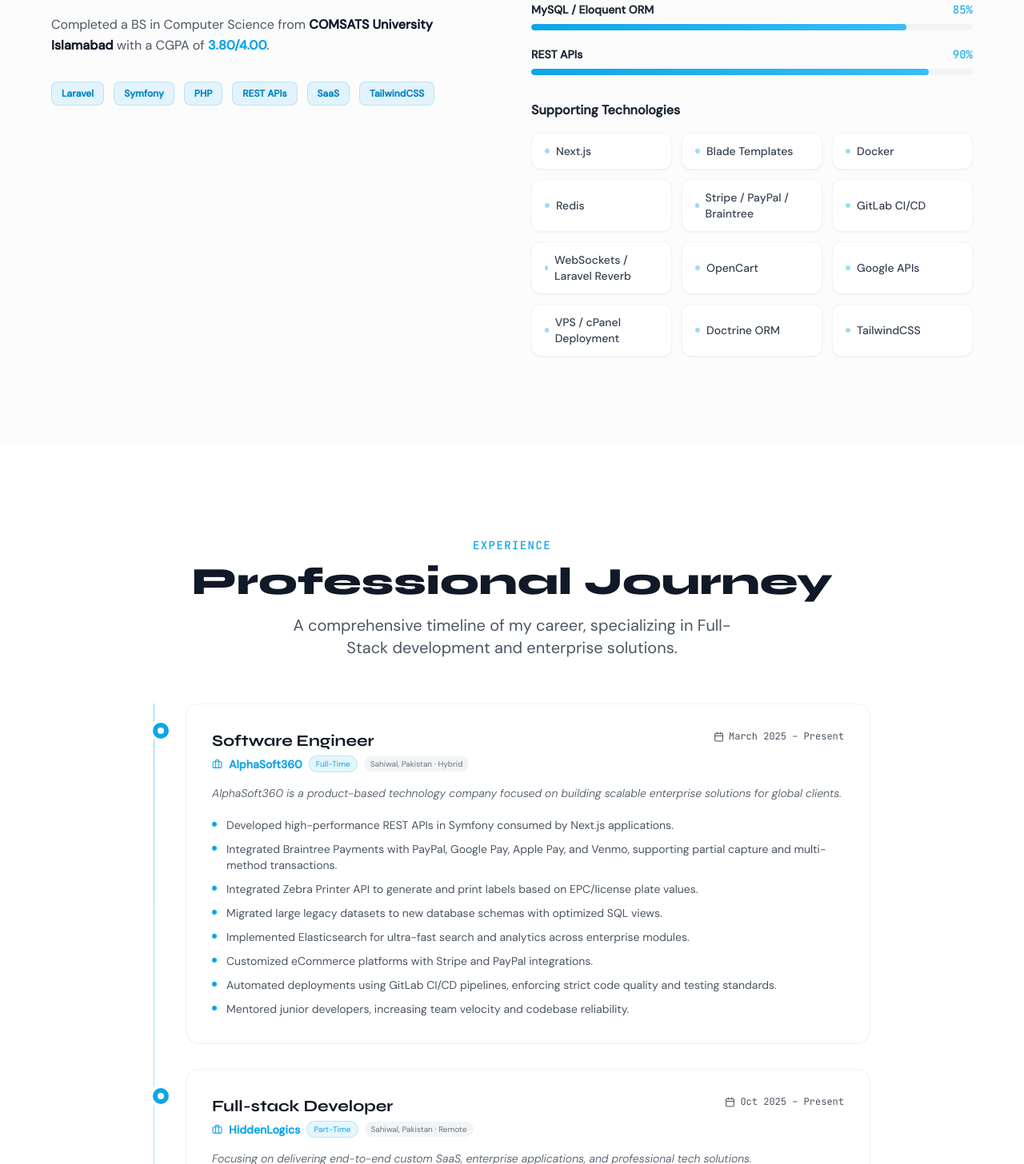
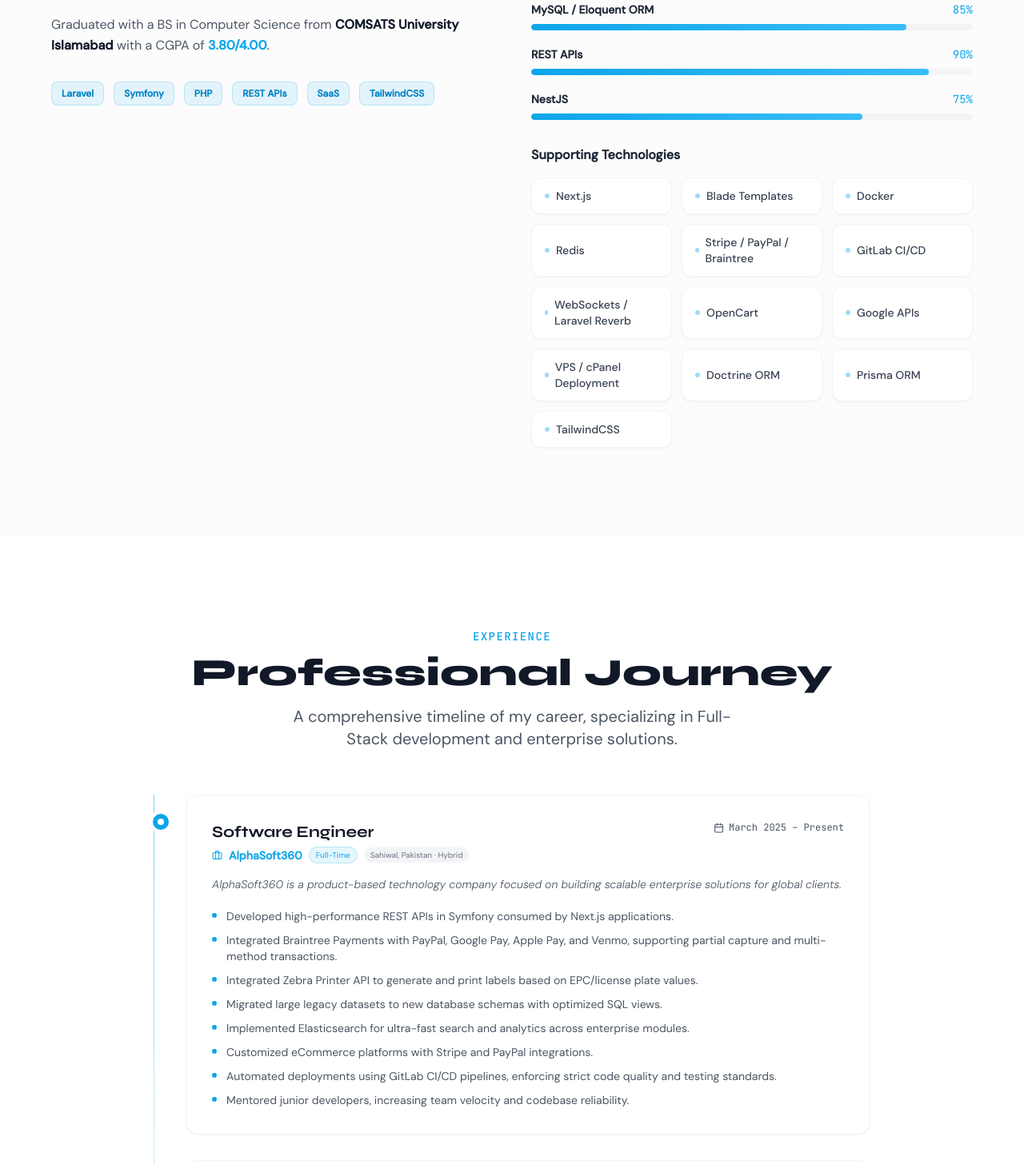
Before and after one commit to MaroofSultan17/maroof-portfolio, a React (Vite) app: page / in a window 1280 px wide. Shown: the part 1344-2800 px from the top of the page at 80% size. Built offline with nearby package versions, Linux system fonts and the light colour scheme.

Commit message:
content: update experience, summary and résumé

```diff
--- a/src/components/About.jsx
+++ b/src/components/About.jsx
@@ -118,7 +118,7 @@
               .
             </p>
             <p className="text-gray-600 dark:text-gray-400 leading-relaxed">
-              Completed a BS in Computer Science from{" "}
+              Graduated with a BS in Computer Science from{" "}
               <strong className="text-gray-900 dark:text-white">
                 COMSATS University Islamabad
               </strong>{" "}
--- a/src/components/Hero.jsx
+++ b/src/components/Hero.jsx
@@ -1,6 +1,6 @@
 import { useState } from "react";
 import { motion } from "framer-motion";
-import { SiLaravel, SiSymfony, SiVuedotjs, SiNextdotjs } from "react-icons/si";
+import { SiLaravel, SiSymfony, SiVuedotjs, SiNextdotjs, SiNestjs } from "react-icons/si";
 import {
   FiArrowDown,
   FiGithub,
@@ -33,6 +33,8 @@
       return (
         <SiNextdotjs size={14} className="text-gray-900 dark:text-gray-100" />
       );
+    case "NestJS":
+      return <SiNestjs size={14} className="text-[#E0234E]" />;
     case "SaaS":
       return <FiGlobe size={14} className="text-blue-500" />;
     case "REST APIs":
--- a/src/data/portfolio.js
+++ b/src/data/portfolio.js
@@ -1,8 +1,8 @@
 export const personal = {
   name: "Maroof Sultan",
   role: "Full-Stack Engineer",
-  tagline: ["Laravel", "Symfony", "Vue.js", "Next.js", "SaaS", "REST APIs"],
-  bio: "Full-Stack Laravel Developer with 2+ years of experience building scalable web applications for product-based and service-based companies. Skilled in backend architecture, modern frontend tools, and delivering end-to-end solutions. Experienced collaborating with cross-functional and international teams, optimizing performance, and shipping secure, reliable features.",
+  tagline: ["Laravel", "Symfony", "Vue.js", "Next.js", "NestJS", "SaaS", "REST APIs"],
+  bio: "Full-Stack Engineer with 2+ years of experience building scalable SaaS and enterprise web applications using Laravel and Symfony. Experienced in designing REST APIs, payment integrations, and high-performance back-end systems. Skilled in modern frontend tools and DevOps workflows, with a proven ability to deliver reliable production-ready solutions while collaborating with international teams.",
   email: "maroofsultan.dev@gmail.com",
   phone: "+92 310 6510421",
   github: "https://github.com/MaroofSultan17",
@@ -17,6 +17,7 @@
     { name: "Vue.js / Livewire", level: 78 },
     { name: "MySQL / Eloquent ORM", level: 85 },
     { name: "REST APIs", level: 90 },
+    { name: "NestJS", level: 75 },
   ],
   supporting: [
     "Next.js",
@@ -30,6 +31,7 @@
     "Google APIs",
     "VPS / cPanel Deployment",
     "Doctrine ORM",
+    "Prisma ORM",
     "TailwindCSS",
   ],
 };
@@ -55,62 +57,24 @@
     ],
   },
   {
-    role: "Full-stack Developer",
+    role: "Full-Stack Developer",
     company: "HiddenLogics",
-    type: "Part-Time",
-    period: "Oct 2025 – Present",
+    type: "Full-Time",
+    period: "Feb 2024 – Apr 2026",
     location: "Sahiwal, Pakistan · Remote",
     description:
-      "Focusing on delivering end-to-end custom SaaS, enterprise applications, and professional tech solutions.",
+      "HiddenLogics is a service-based software company delivering custom solutions, SaaS platforms, and enterprise applications.",
     bullets: [
-      "Built complete projects from scratch using Laravel Livewire and Blade with a clean, modular architecture.",
-      "Implemented full payment workflows (Stripe/PayPal) and real-time features using Laravel Reverb (WebSockets, Queues, Events).",
-      "Developed robust authentication flows including Google Auth and role-based access control.",
+      "Built complete projects from scratch using Laravel Livewire and Blade, ensuring clean architecture and modular development.",
+      "Delivered end-to-end solutions, including backend APIs, admin dashboards, and frontend interfaces.",
+      "Developed fully functional admin dashboard structures with role-based access and analytics.",
+      "Implemented full payment workflows using Stripe and PayPal.",
+      "Deployed projects on cPanel and VPS servers, and configured DevOps setups including WebSockets and related services.",
+      "Implemented Jobs, Queues, Events, Listeners and real-time chat features using Laravel Reverb.",
+      "Developed authentication flows including Google Authentication and local login systems.",
       "Integrated Google and Microsoft Calendars with full API console configuration.",
-      "Managed client communication directly, presenting completed modules and gathering requirements.",
-    ],
-  },
-  {
-    role: "Full-Stack Web Developer",
-    company: "Upwork",
-    type: "Freelance",
-    period: "Dec 2024 – Oct 2025",
-    location: "Sahiwal, Pakistan · Remote",
-    description:
-      "Delivering end-to-end web and mobile dashboard solutions specializing in Laravel and Next.js.",
-    bullets: [
-      "Built scalable Laravel & Next.js applications that are fast, secure, and maintainable.",
-      "Optimized eCommerce sites, resolving critical checkout and rendering bugs to boost conversion rates.",
-      "Designed and integrated RESTful APIs and payment gateways to automate operations securely.",
-      "Provided technical consultation to align business objectives with digital strategy.",
-    ],
-  },
-  {
-    role: "Laravel Developer",
-    company: "HiddenLogics",
-    type: "Part-Time",
-    period: "Apr 2024 – Oct 2025",
-    location: "Okara, Pakistan",
-    description:
-      "Engineered scalable web applications with a focus on Laravel, PHP, JavaScript, and OpenCart.",
-    bullets: [
-      "Enhanced eCommerce platforms by fixing checkout and payment bugs, increasing sales conversion.",
-      "Built RESTful APIs for mobile apps, streamlining data flow and automation.",
-      "Managed end-to-end project lifecycles using GitLab for version control and cross-functional collaboration.",
-      "Led multiple solo projects, delivering tailored business and eCommerce solutions on time.",
-    ],
-  },
-  {
-    role: "Laravel Developer",
-    company: "HiddenLogics",
-    type: "Internship",
-    period: "Feb 2024 – Apr 2024",
-    location: "Okara, Pakistan",
-    description:
-      "Actively engaged in designing and developing robust web applications using Laravel.",
-    bullets: [
-      "Collaborated with a talented team to create efficient and scalable solutions.",
-      "Mastered PHP and GitLab fundamentals in a professional environment.",
+      "Performed extensive debugging, troubleshooting, and bug fixes across projects.",
+      "Managed client communication, handled requirements, and presented completed modules directly to clients.",
     ],
   },
 ];
```
Also changed, not shown: 1 other file (tests, documents, lock files or other folders).
